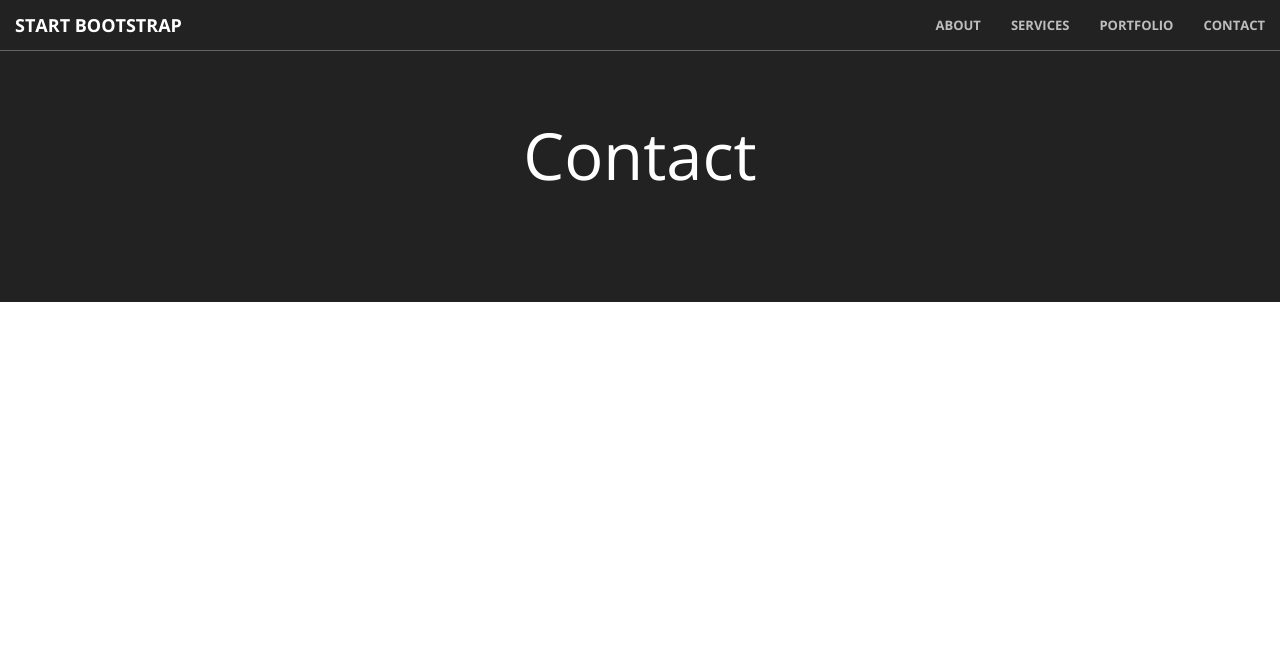
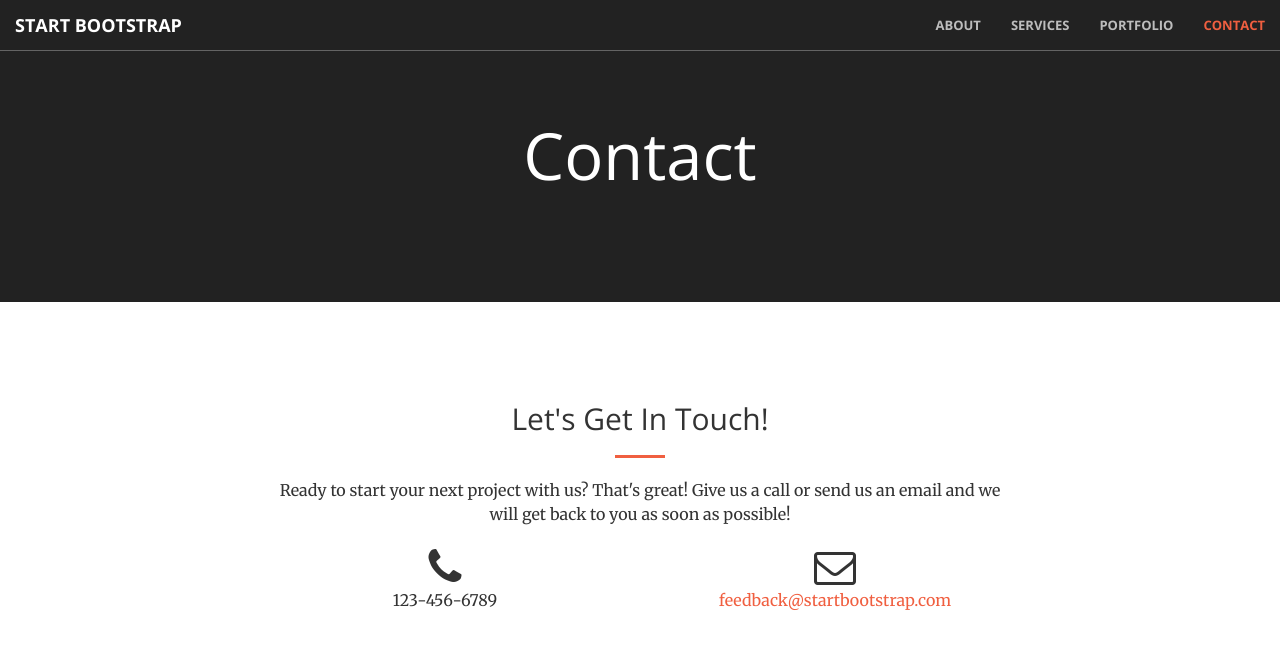
Before and after one commit to pomaking/redskyatnight, a Jekyll site: the page built from contact.html, in a window 1280 px wide. Shown: the top 649 px of the page. Built offline with Jekyll 4.4.1, drawn with Linux system fonts in a browser that asks for light colours.

Commit message:
Updated '/contact.html' via CloudCannon

```diff
--- a/contact.html
+++ b/contact.html
@@ -7,3 +7,23 @@ title: Contact
     <h1>Contact</h1>
   </div>
 </section>
+
+    <section id="contact">
+        <div class="container">
+            <div class="row">
+                <div class="col-lg-8 col-lg-offset-2 text-center">
+                    <h2 class="section-heading">Let's Get In Touch!</h2>
+                    <hr class="primary">
+                    <p>Ready to start your next project with us? That's great! Give us a call or send us an email and we will get back to you as soon as possible!</p>
+                </div>
+                <div class="col-lg-4 col-lg-offset-2 text-center">
+                    <i class="fa fa-phone fa-3x wow bounceIn"></i>
+                    <p>123-456-6789</p>
+                </div>
+                <div class="col-lg-4 text-center">
+                    <i class="fa fa-envelope-o fa-3x wow bounceIn" data-wow-delay=".1s"></i>
+                    <p><a href="mailto:your-email@your-domain.com">feedback@startbootstrap.com</a></p>
+                </div>
+            </div>
+        </div>
+    </section>
```
